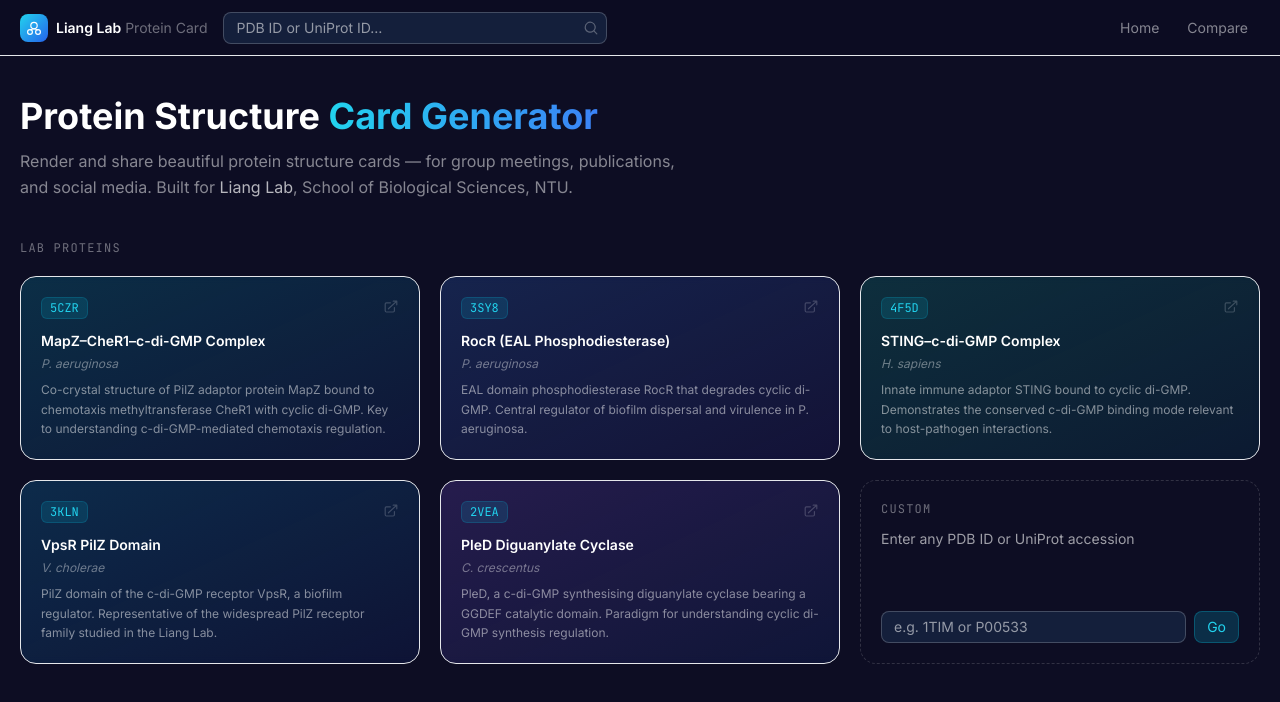
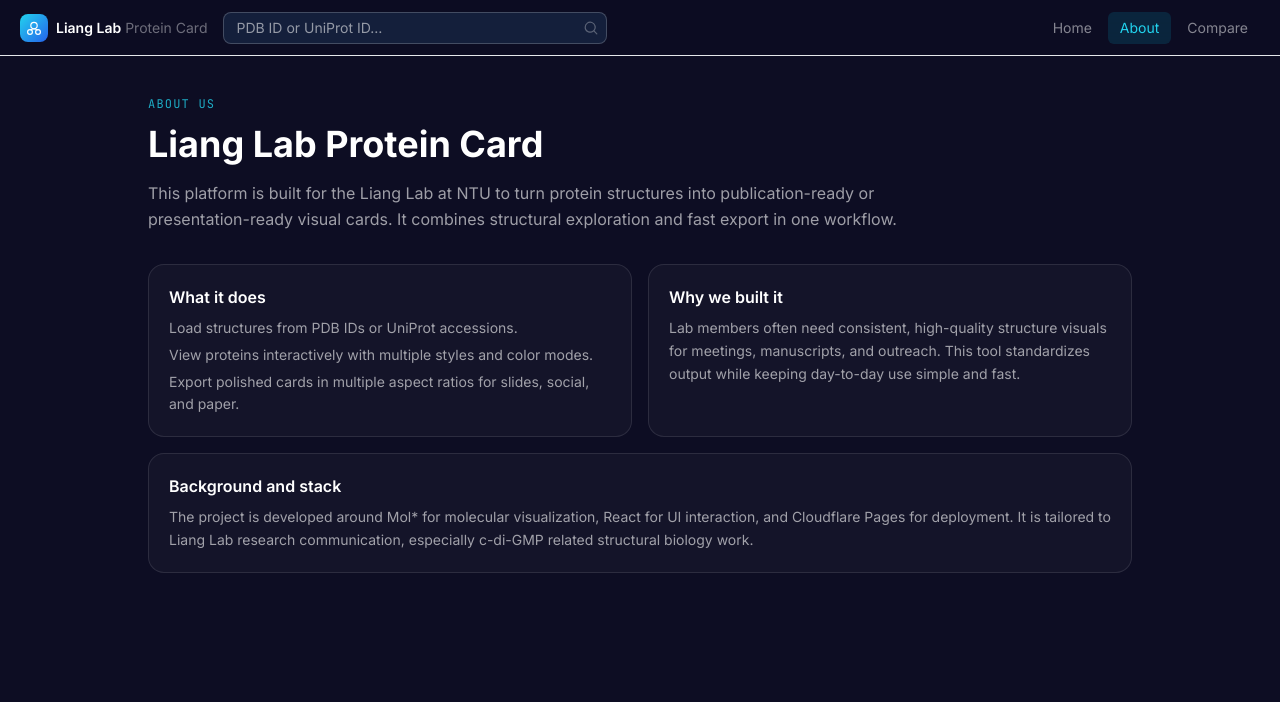
Before and after one commit to chenweilie/liang-lab-protein-card, a React (Vite) app: page /about in a window 1280 px wide. Shown: the top 702 px of the page. Built offline with nearby package versions, Linux system fonts and the light colour scheme.

Commit message:
feat(about): 新增About Us页面并接入导航路由 (#7)
- 新增 About Us 页面，介绍平台功能与项目背景\n- 在导航栏增加 About 入口\n- 在应用路由中接入 /about 页面

```diff
--- a/src/App.tsx
+++ b/src/App.tsx
@@ -3,6 +3,8 @@ import Navbar from './components/Navbar'
 import HomePage from './pages/HomePage'
 import ViewerPage from './pages/ViewerPage'
 import ComparePage from './pages/ComparePage'
+import AboutPage from './pages/AboutPage'
+import NotFoundPage from './pages/NotFoundPage'
 
 export default function App() {
   return (
@@ -10,9 +12,10 @@ export default function App() {
       <Navbar />
       <Routes>
         <Route path="/" element={<HomePage />} />
+        <Route path="/about" element={<AboutPage />} />
         <Route path="/viewer" element={<ViewerPage />} />
         <Route path="/compare" element={<ComparePage />} />
-        <Route path="*" element={<HomePage />} />
+        <Route path="*" element={<NotFoundPage />} />
       </Routes>
     </div>
   )
--- a/src/components/Navbar.tsx
+++ b/src/components/Navbar.tsx
@@ -70,6 +70,7 @@ export default function Navbar() {
       {/* Nav links */}
       <nav className="hidden sm:flex items-center gap-1 ml-auto">
         <NavLink to="/">Home</NavLink>
+        <NavLink to="/about">About</NavLink>
         <NavLink to="/compare">Compare</NavLink>
       </nav>
 
--- /dev/null
+++ b/src/pages/AboutPage.tsx
@@ -0,0 +1,48 @@
+export default function AboutPage() {
+  return (
+    <main className="max-w-5xl mx-auto px-5 py-10">
+      <section className="max-w-3xl">
+        <p className="text-xs uppercase tracking-widest text-cyan-400/80 font-mono mb-3">
+          About Us
+        </p>
+        <h1 className="text-3xl sm:text-4xl font-bold text-white leading-tight mb-4">
+          Liang Lab Protein Card
+        </h1>
+        <p className="text-white/60 leading-relaxed">
+          This platform is built for the Liang Lab at NTU to turn protein structures into
+          publication-ready or presentation-ready visual cards. It combines structural
+          exploration and fast export in one workflow.
+        </p>
+      </section>
+
+      <section className="mt-8 grid grid-cols-1 md:grid-cols-2 gap-4">
+        <article className="rounded-2xl border border-white/10 bg-white/[0.03] p-5">
+          <h2 className="text-white font-semibold mb-2">What it does</h2>
+          <ul className="text-white/60 text-sm leading-relaxed space-y-1">
+            <li>Load structures from PDB IDs or UniProt accessions.</li>
+            <li>View proteins interactively with multiple styles and color modes.</li>
+            <li>Export polished cards in multiple aspect ratios for slides, social, and paper.</li>
+          </ul>
+        </article>
+
+        <article className="rounded-2xl border border-white/10 bg-white/[0.03] p-5">
+          <h2 className="text-white font-semibold mb-2">Why we built it</h2>
+          <p className="text-white/60 text-sm leading-relaxed">
+            Lab members often need consistent, high-quality structure visuals for meetings,
+            manuscripts, and outreach. This tool standardizes output while keeping day-to-day use
+            simple and fast.
+          </p>
+        </article>
+
+        <article className="rounded-2xl border border-white/10 bg-white/[0.03] p-5 md:col-span-2">
+          <h2 className="text-white font-semibold mb-2">Background and stack</h2>
+          <p className="text-white/60 text-sm leading-relaxed">
+            The project is developed around Mol* for molecular visualization, React for UI
+            interaction, and Cloudflare Pages for deployment. It is tailored to Liang Lab research
+            communication, especially c-di-GMP related structural biology work.
+          </p>
+        </article>
+      </section>
+    </main>
+  )
+}
```
